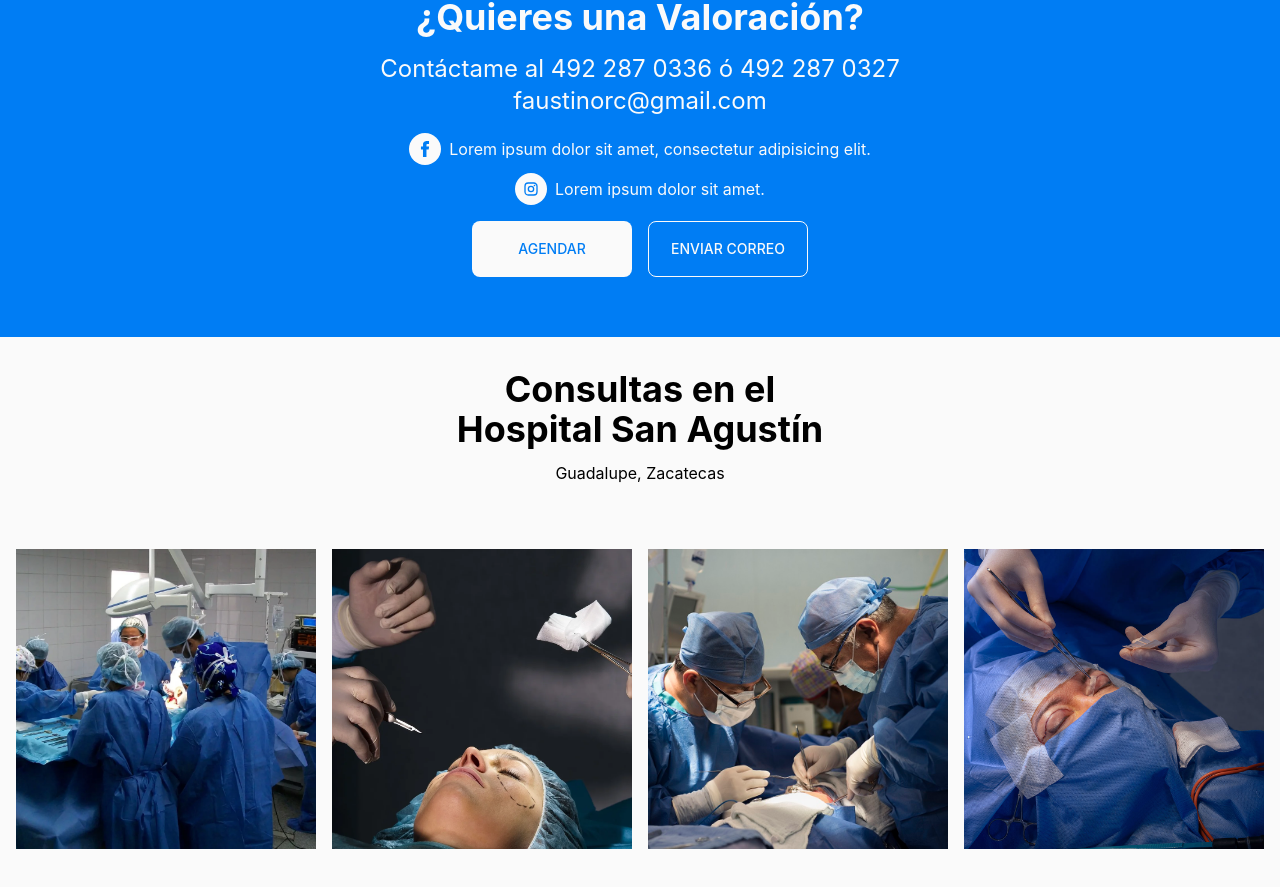
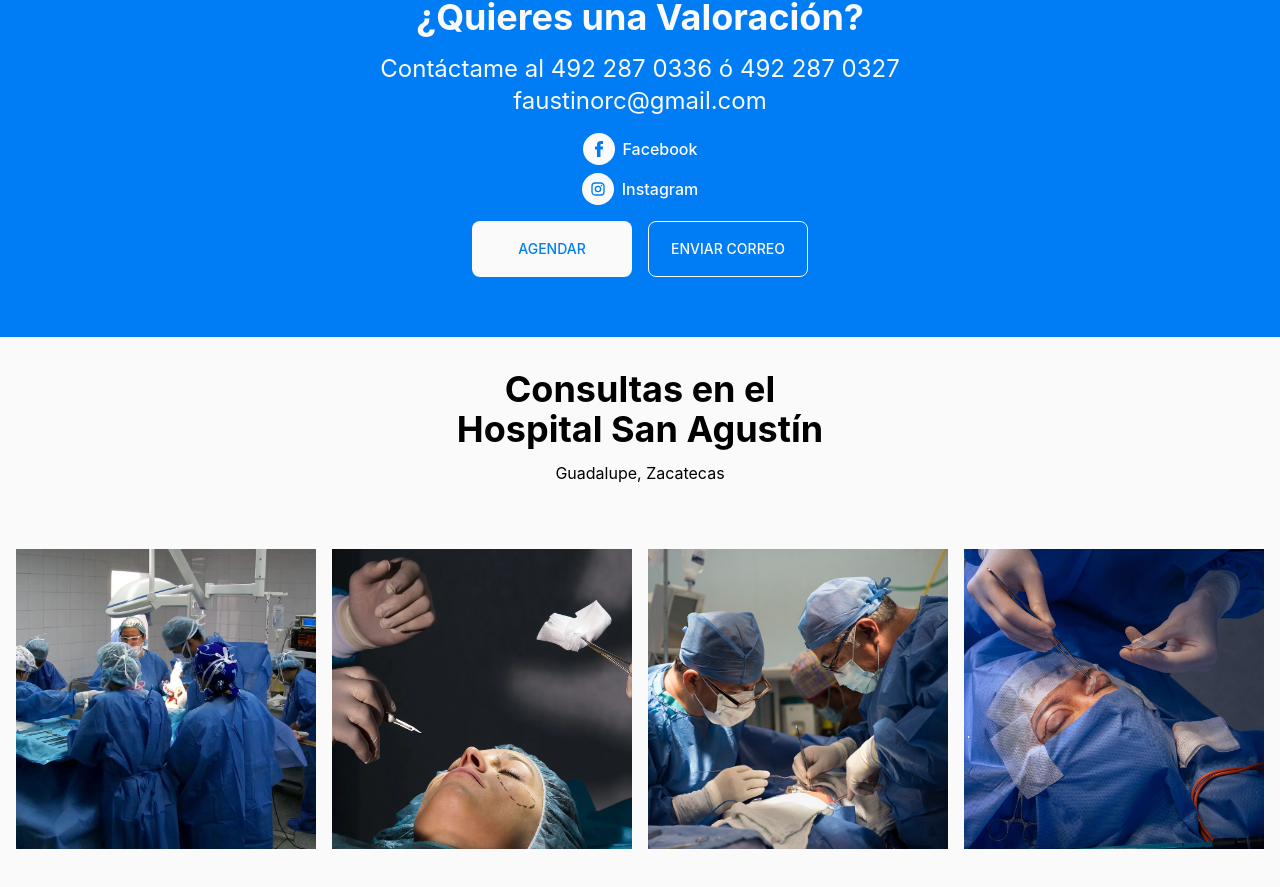
Before and after one commit to AngelDeLara/dr-faustino-rodriguez, a React (Vite) app: page / in a window 1280 px wide. Shown: the part 1711-2598 px from the top of the page. Built offline with nearby package versions, Linux system fonts and the light colour scheme.

Commit message:
feat: add social media links to Valoration component

```diff
--- a/src/components/Valoration.tsx
+++ b/src/components/Valoration.tsx
@@ -15,17 +15,19 @@ const Valoration: React.FC = () => {
       <div className="mt-4 flex flex-col items-center">
         <p className="flex items-center">
           <span className="bg-background rounded-full p-2">
+            <a href="https://www.facebook.com/drfaustinorodriguez/about_privacy_and_legal_info">
             <img src={FacebookIcon} alt="Facebook" className="w-4 text-primary" />
+            </a>
           </span>
           <span className="ml-2">
-            Lorem ipsum dolor sit amet, consectetur adipisicing elit.
+           <a className='text-white' href="https://www.facebook.com/drfaustinorodriguez/about_privacy_and_legal_info">Facebook</a>
           </span>
         </p>
         <p className="flex items-center mt-2">
           <span className="bg-background rounded-full p-2">
             <img src={InstagramIcon} alt="Instagram" className="w-4 text-primary" />
           </span>
-          <span className="ml-2">Lorem ipsum dolor sit amet.</span>
+          <span className="ml-2"><a className='text-background' href='https://www.instagram.com/dr.faustinocirujanop/'>Instagram</a></span>
         </p>
       </div>
       <div className="flex gap-4 h-14 mt-4">
```
